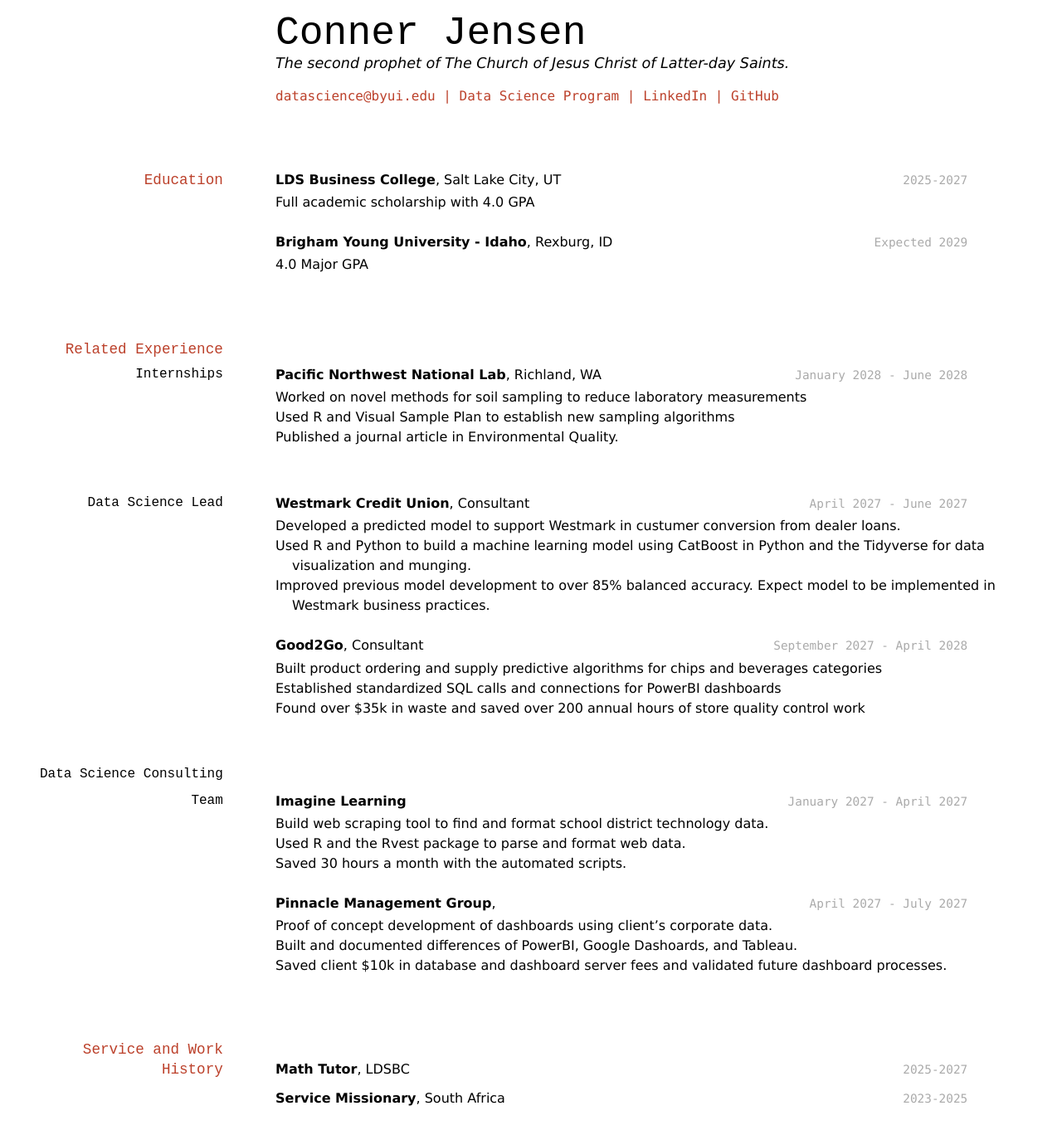
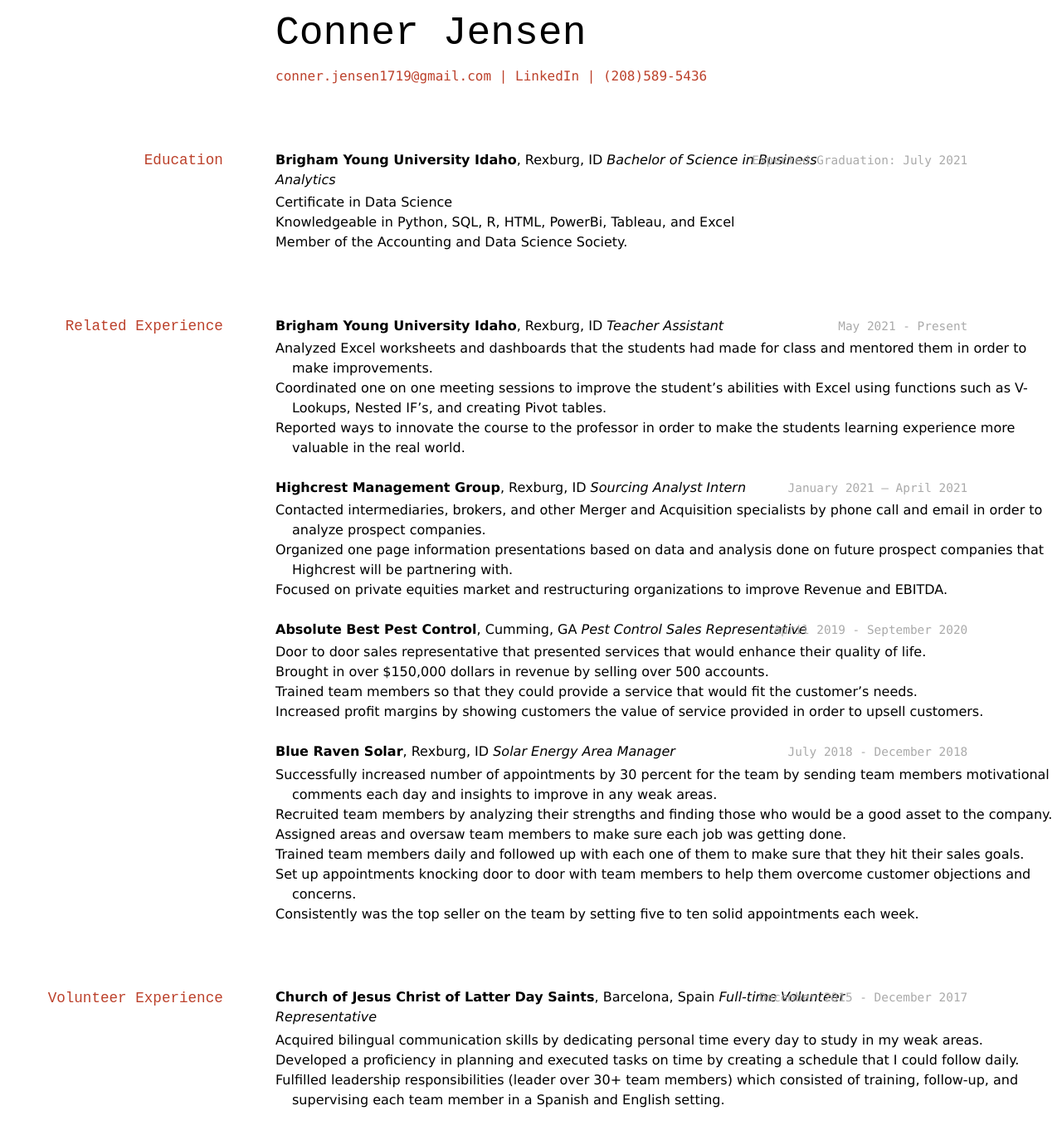
Before and after one commit to byuids-resumes/JensenC_Resume, a Jekyll site: the page built from docs/index.md, in a window 1280 px wide. Shown: the whole page at 83% size. Built offline with Jekyll 4.4.1, drawn with Linux system fonts in a browser that asks for light colours.

Commit message:
Updated Resume

```diff
--- a/docs/index.md
+++ b/docs/index.md
@@ -3,82 +3,78 @@ layout: cv
 title: Conner's Resume
 ---
 # Conner Jensen
-The second prophet of The Church of Jesus Christ of Latter-day Saints.
 
 <div id="webaddress">
-<a href="datascience@byui.edu">datascience@byui.edu</a>
-| <a href="https://byuidatascience.github.io/development.html">Data Science Program</a>
-| <a href="https://www.linkedin.com/groups/13537407/">LinkedIn</a>
-| <a href="https://github.com/byuids-resumes">GitHub</a>
+<a href="conner.jensen1719@gmail.com ">conner.jensen1719@gmail.com</a>
+| <a href="www.linkedin.com/in/connerj1719">LinkedIn</a>
+| <a>(208)589-5436</a>
 </div>
 
 <!-- https://www.monique.tech/the-art-of-markdown -->
 
 ## Education
 
-`2025-2027`
-__LDS Business College__, Salt Lake City, UT
+`Expected Graduation: July 2021`
+__Brigham Young University Idaho__, Rexburg, ID
+*Bachelor of Science in Business Analytics*
 
-- Full academic scholarship with 4.0 GPA
-
-`Expected 2029`
-__Brigham Young University - Idaho__, Rexburg, ID
-
-- 4.0 Major GPA
-
+- Certificate in Data Science
+- Knowledgeable in Python, SQL, R, HTML, PowerBi, Tableau, and Excel
+- Member of the Accounting and Data Science Society.
 
 ## Related Experience
 
-### Internships
-
-`January 2028 - June 2028`
-__Pacific Northwest National Lab__, Richland, WA
-
-- Worked on novel methods for soil sampling to reduce laboratory measurements
-- Used R and Visual Sample Plan to establish new sampling algorithms
-- Published a journal article in Environmental Quality.
-
-### Data Science Lead
-
-`April 2027 - June 2027`
-__Westmark Credit Union__, Consultant
-
-- Developed a predicted model to support Westmark in custumer conversion from dealer loans.
-- Used R and Python to build a machine learning model using CatBoost in Python and the Tidyverse for data visualization and munging.
-- Improved previous model development to over 85% balanced accuracy. Expect model to be implemented in Westmark business practices.
-
-`September 2027 - April 2028`
-__Good2Go__, Consultant
-
-- Built product ordering and supply predictive algorithms for chips and beverages categories
-- Established standardized SQL calls and connections for PowerBI dashboards
-- Found over $35k in waste and saved over 200 annual hours of store quality control work
-
-### Data Science Consulting Team
-
-`January 2027 - April 2027`
-__Imagine Learning__
-
-- Build web scraping tool to find and format school district technology data.
-- Used R and the Rvest package to parse and format web data.
-- Saved 30 hours a month with the automated scripts.
-
-`April 2027 - July 2027`
-__Pinnacle Management Group__,
-
-- Proof of concept development of dashboards using client's corporate data.
-- Built and documented differences of PowerBI, Google Dashoards, and Tableau.
-- Saved client $10k in database and dashboard server fees and validated future dashboard processes.
+`May 2021 - Present`
+__Brigham Young University Idaho__, Rexburg, ID
+*Teacher Assistant*
+- Analyzed Excel worksheets and dashboards that the students had made for class and mentored them in order to make improvements.
+- Coordinated one on one meeting sessions to improve the student’s abilities with Excel using functions such as V-Lookups, Nested IF’s, and creating Pivot tables.
+- Reported ways to innovate the course to the professor in order to make the students learning experience more valuable in the real world.
 
 
-## Service and Work History
+`January 2021 – April 2021`
+__Highcrest Management Group__, Rexburg, ID
+*Sourcing Analyst Intern*
 
-`2025-2027`
-__Math Tutor__, LDSBC
+- Contacted intermediaries, brokers, and other Merger and Acquisition specialists by phone call and email in order to analyze prospect companies.
+- Organized one page information presentations based on data and analysis done on future prospect companies that Highcrest will be partnering with.
+- Focused on private equities market and restructuring organizations to improve Revenue and EBITDA.
 
 
-`2023-2025`
-__Service Missionary__, South Africa
+`April 2019 - September 2020`
+__Absolute Best Pest Control__, Cumming, GA
+*Pest Control Sales Representative*
+
+- Door to door sales representative that presented services that would enhance their quality of life.
+- Brought in over $150,000 dollars in revenue by selling over 500 accounts.
+- Trained team members so that they could provide a service that would fit the customer’s needs.
+- Increased profit margins by showing customers the value of service provided in order to upsell customers.
+
+
+`July 2018 - December 2018`
+__Blue Raven Solar__, Rexburg, ID
+*Solar Energy Area Manager*
+
+- Successfully increased number of appointments by 30 percent for the team by sending team members motivational comments each day and insights to improve in any weak areas.
+- Recruited team members by analyzing their strengths and finding those who would be a good asset to the company.
+- Assigned areas and oversaw team members to make sure each job was getting done.
+- Trained team members daily and followed up with each one of them to make sure that they hit their sales goals.
+- Set up appointments knocking door to door with team members to help them overcome customer objections and concerns.
+- Consistently was the top seller on the team by setting five to ten solid appointments each week.
+
+
+## Volunteer Experience
+
+`December 2015 - December 2017`
+__Church of Jesus Christ of Latter Day Saints__, Barcelona, Spain
+*Full-time Volunteer Representative*
+
+- Acquired bilingual communication skills by dedicating personal time every day to study in my weak areas.
+- Developed a proficiency in planning and executed tasks on time by creating a schedule that I could follow daily.
+- Fulfilled leadership responsibilities (leader over 30+ team members) which consisted of training, follow-up, and supervising each team member in a Spanish and English setting.
+
+
+
 
 
 
```
